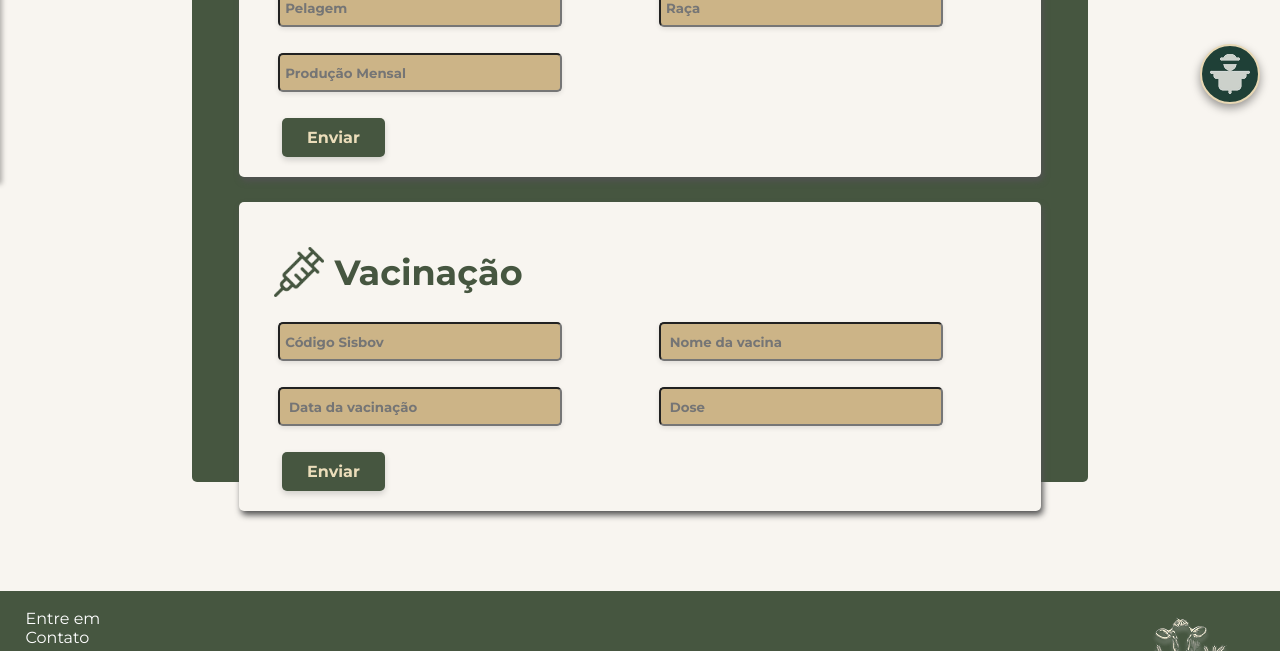
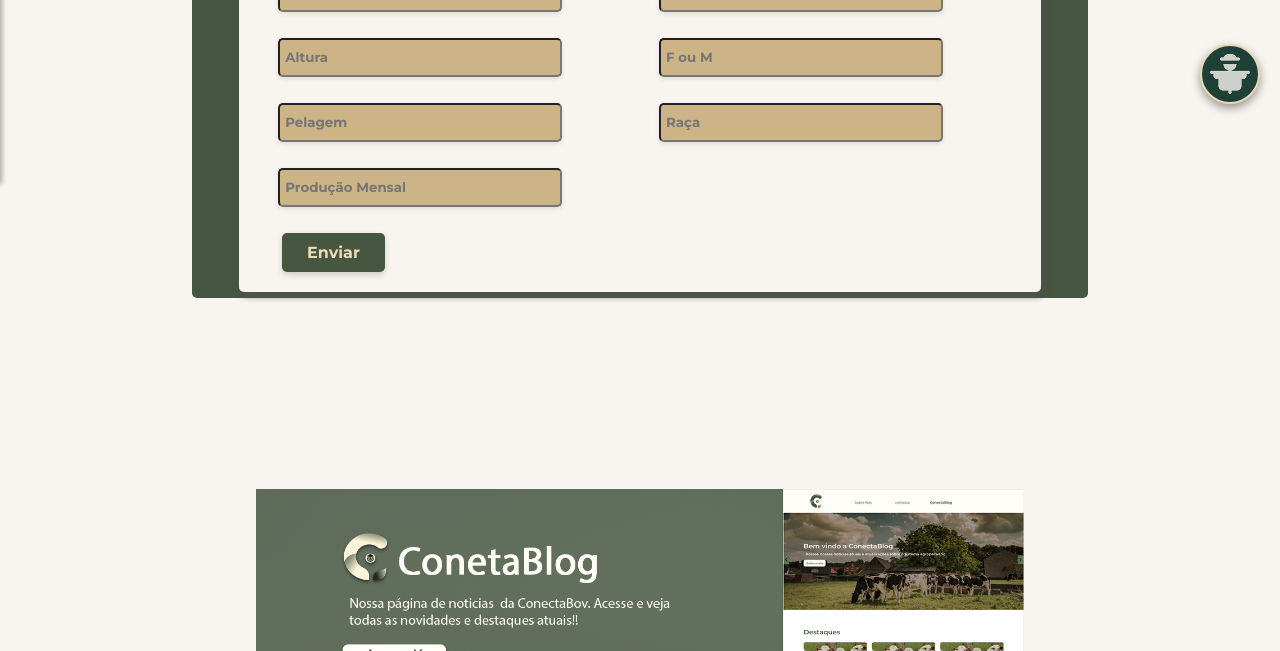
Before and after one commit to Johnizidro/API---Projeto-Final, a website: page html/cadastroAnimal.html in a window 1280 px wide. Shown: the part 676-1327 px from the top of the page. Drawn offline with nearby package versions, Linux system fonts and the light colour scheme.

Commit message:
Remoção do form vacinação

```diff
--- a/css/cadastroAnimal.css
+++ b/css/cadastroAnimal.css
@@ -593,17 +593,27 @@ body {
 
 }
 
+.b3{
+    display: flex;
+    justify-content: center;
+    align-items: center;
+    flex-direction: column;
+    padding: 300px 0 200px 0;
+    margin-top: 6%;
+
+}
+
 .dashboard-children {
     width: 50%;
-    height: 100%;
+    height: 90%;
     background-color: #465640;
     display: flex;
     justify-content: center;
     align-items: center;
     flex-direction: column;
     border-radius: 5px;
-    margin-top: 270px;
-    padding: 120px 0px 100px 0px;
+    margin-top: 170px;
+    padding: 0px 0px 20px 0px;
     flex-direction: column;
 
 
--- a/html/cadastroAnimal.html
+++ b/html/cadastroAnimal.html
@@ -173,66 +173,18 @@
                           </div>
                     </div>
 
-                    <div class="cadastroBox">
-                        <div class="cadastroBox1">
-                          <img src="../IMG/injection.png" alt="" width="50px">
-                            <span style="color: #465640; font-weight: bold; font-size: 35px; margin-left: 10px;">Vacinação</span>
-                        </div>
-                        <form action="" method="">
-                            <div class="area">
-                                <input type="text" name="codigoSisbov" required class="campoCadastro input" placeholder="Código Sisbov">
-                                <div class="labelline">Código Sisbov</div>
-                              </div>
-                            <div class="area">
-                                <input type="text" name="" id="" required class="campoCadastro input"
-                                    placeholder=" Nome da vacina">
-                                <div class="labelline">Nome da vacina</div>
-                            </div>
-
-                            <div class="area">
-                                <input type="text" name="" id="" required class="campoCadastro input"
-                                    placeholder=" Data da vacinação">
-                                <div class="labelline">Data da vacinação</div>
-                            </div>
-
-                            <div class="area">
-                                <input type="text" name="" id="" required class="campoCadastro input"
-                                    placeholder=" Dose">
-                                <div class="labelline">Dose</div>
-                            </div>
 
 
 
 
 
-
-                        </form>
-                        <div class="botaoContainerVac">
-                            <input type="button" value="Enviar" class="botaoEnviar">
-                          </div>
-                    </div>
-
-                    <div class="swiper">
-                        <div class="swiper-wrapper">
-                            <div class="swiper-slide">
-                                <div class="slide">slide 1</div>
-                            </div>
-                            <div class="swiper-slide">
-                                <div class="slide">slide 2</div>
-                            </div>
-                            <div class="swiper-slide">
-                                <div class="slide">slide 3</div>
-                            </div>
-                            <div class="swiper-slide">
-                                <div class="slide">slide 4</div>
-                            </div>
-                        </div>
-                        <div class="swiper-button-prev"></div>
-                        <div class="swiper-button-next"></div>
-                    </div>
-
                 </div>
             </div>
+
+
+            <div class="b3">
+              <img src="../IMG/Sem Título-1.png" alt="" width="60%">
+          </div>
         </div>
     </div>
     <div class="footer">
```
